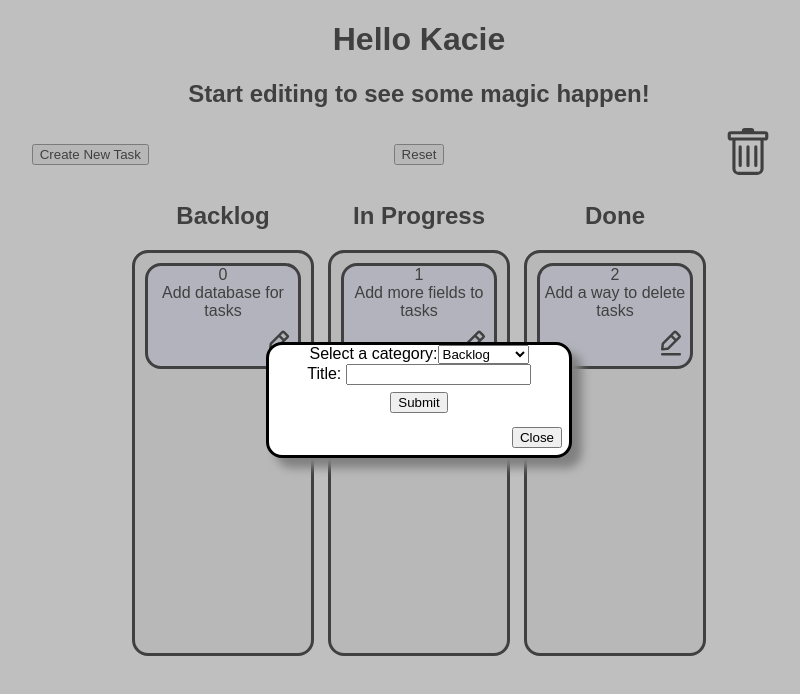
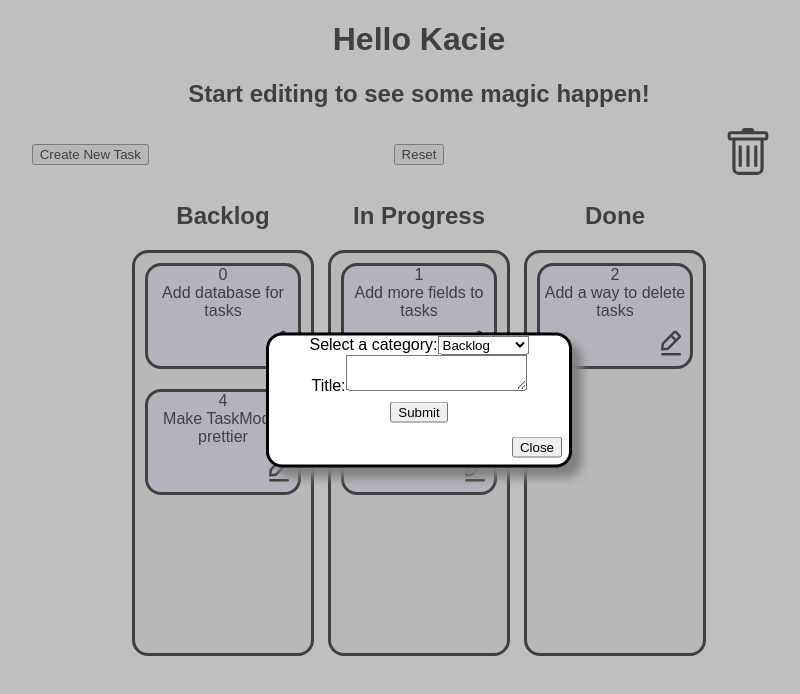
Before and after one commit to kacieb/jira-clone, a React (Create React App) app: page / in a window 1280 px wide. Both pictures are taken after a click on the button "Create New Task". Shown: the top 694 px of the page, without its empty margins (221-1021 px from the left). Built offline with nearby package versions, Linux system fonts and the light colour scheme.

Commit message:
Make title input multiline and add some initial tasks to fake data

```diff
--- a/src/App.tsx
+++ b/src/App.tsx
@@ -10,7 +10,13 @@ import { Category, BoxData, APIS } from "./Types";
 const initialData = [
   { category: Category.Backlog, id: 0, title: "Add database for tasks" },
   { category: Category.InProgress, id: 1, title: "Add more fields to tasks" },
-  { category: Category.Done, id: 2, title: "Add a way to delete tasks" }
+  { category: Category.Done, id: 2, title: "Add a way to delete tasks" },
+  {
+    category: Category.InProgress,
+    id: 3,
+    title: "Handle long titles gracefully."
+  },
+  { category: Category.Backlog, id: 4, title: "Make TaskModal prettier" }
 ];
 
 export default function App() {
--- a/src/EditTaskForm.tsx
+++ b/src/EditTaskForm.tsx
@@ -33,12 +33,14 @@ export default function EditTaskForm(props: {
         </select>
       </label>
       <br />
-      <label htmlFor="input-title">Title: </label>
-      <input
-        id="input-title"
-        value={currentTitle}
-        onChange={(event) => onTitleChange(event.target.value)}
-      />
+      <label htmlFor="input-title">
+        Title:
+        <textarea
+          id="input-title"
+          value={currentTitle}
+          onChange={(event) => onTitleChange(event.target.value)}
+        ></textarea>
+      </label>
       <br />
       <input
         style={{ margin: 7 }}
```
